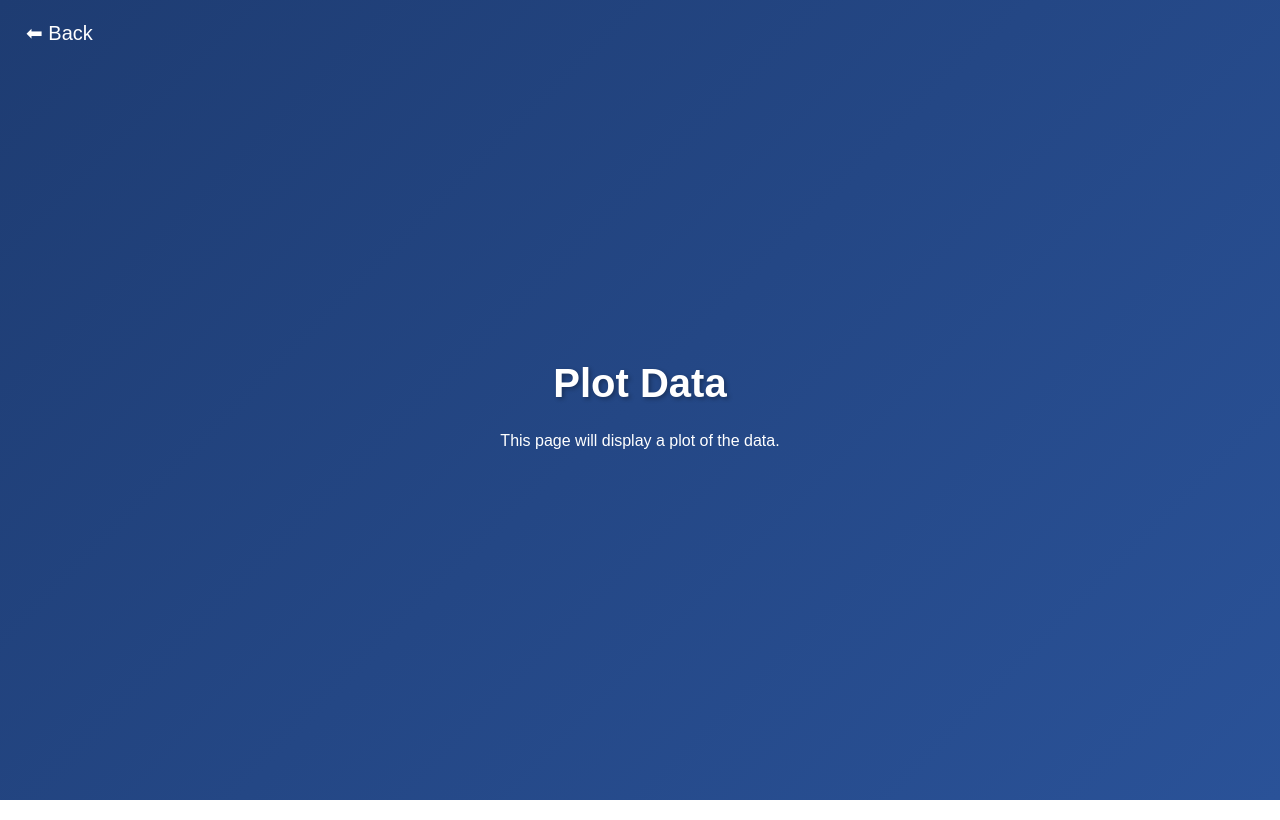
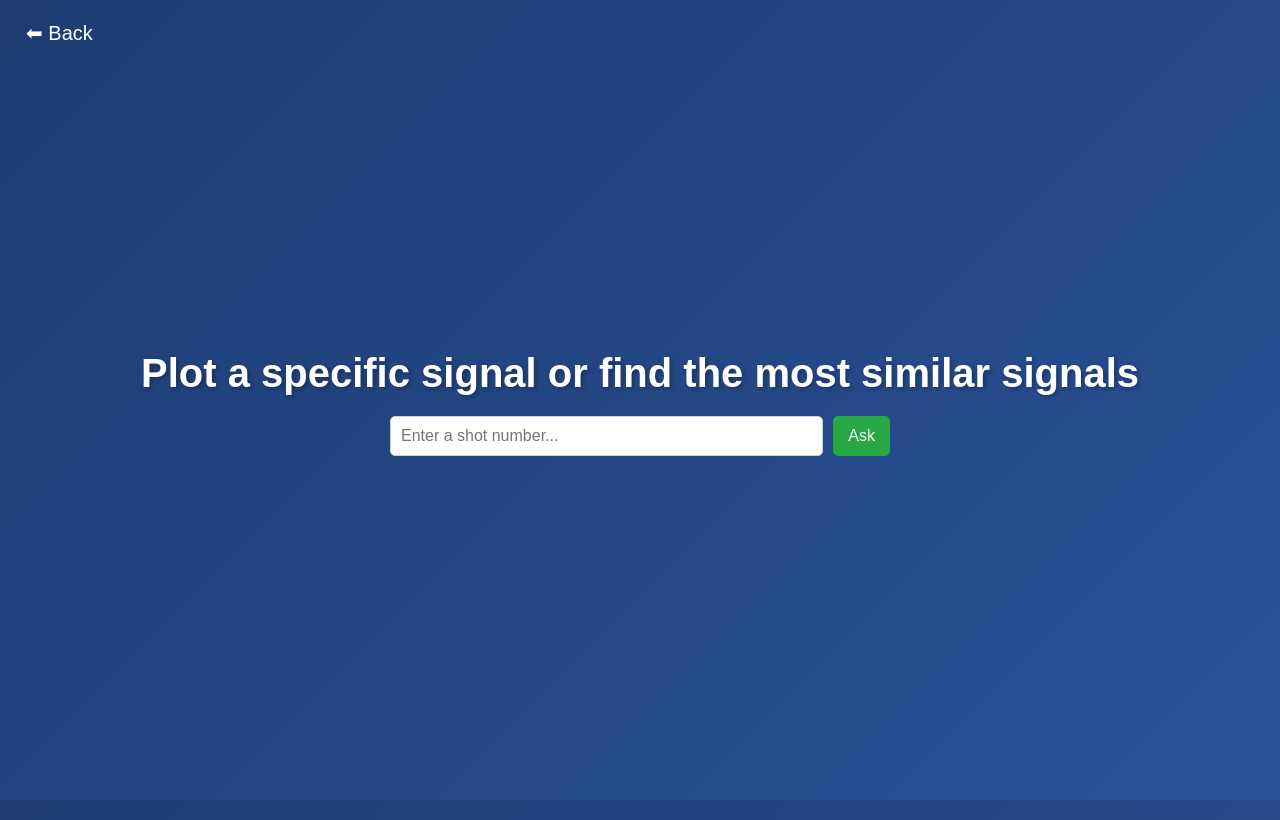
Before and after one commit to smorenolasa1/TJ-II_Chatbot_Frontend, a React (Vite) app in the folder my-dashboard/: page /plot in a window 1280 px wide. Built offline with nearby package versions, Linux system fonts and the light colour scheme.

Commit message:
connect to backend

```diff
--- a/my-dashboard/package.json
+++ b/my-dashboard/package.json
@@ -10,7 +10,10 @@
     "preview": "vite preview"
   },
   "dependencies": {
+    "axios": "^1.8.3",
+    "chart.js": "^4.4.8",
     "react": "^19.0.0",
+    "react-chartjs-2": "^5.3.0",
     "react-dom": "^19.0.0",
     "react-router-dom": "^7.3.0",
     "styled-components": "^6.1.15"
--- a/my-dashboard/src/pages/Dashboard.css
+++ b/my-dashboard/src/pages/Dashboard.css
@@ -31,6 +31,22 @@
     text-align: center;
     padding: 20px;
   }
+  .logo-container {
+    margin-top: 40px;
+    display: flex;
+    justify-content: center;
+  }
+
+  .logo {
+    width: 300px; /* Adjust size as needed */
+    height: auto;
+    opacity: 0.8;
+    transition: opacity 0.3s ease;
+  }
+
+  .logo:hover {
+    opacity: 1;
+  }
 
   @media (max-width: 768px) {
     .dashboard-grid {
--- a/my-dashboard/src/pages/Dashboard.jsx
+++ b/my-dashboard/src/pages/Dashboard.jsx
@@ -8,7 +8,7 @@ const Dashboard = () => {
   const navigate = useNavigate();
 
   return (
-    <div className="page-container">
+    <div className="dashboard">
       <h1 className="dashboard-title">TJ-II Chatbot</h1>
       <div className="dashboard-grid">
         <Card>
@@ -21,6 +21,11 @@ const Dashboard = () => {
           <Button onClick={() => navigate("/plot")}>Plot Data</Button>
         </Card>
       </div>
+
+      {/* Logo at the bottom */}
+      <div className="logo-container">
+        <img src="/ciematlogo.jpeg" alt="Ciemat Logo" className="logo" />
+      </div>
     </div>
   );
 };
--- a/my-dashboard/src/pages/PlotPage.css
+++ b/my-dashboard/src/pages/PlotPage.css
@@ -1,34 +1,63 @@
-body {
-    background: linear-gradient(135deg, #1e3c72, #2a5298);
-    color: white;
-    height: 100vh;
+.page-container {
     display: flex;
+    flex-direction: column;
     align-items: center;
-    justify-content: center;
-    text-align: center;
+    padding: 20px;
   }
 
   .back-button {
-    position: absolute;
-    top: 20px;
-    left: 20px;
-    background: none;
-    border: none;
-    font-size: 20px;
-    color: white;
+    align-self: flex-start;
+    margin-bottom: 10px;
+  }
+
+  .plot-title {
+    text-align: center;
+    margin-bottom: 20px;
+  }
+
+  .search-container {
+    display: flex;
+    gap: 10px;
+    margin-bottom: 20px;
+  }
+
+  .search-bar {
+    padding: 10px;
+    width: 300px;
+  }
+
+  .search-button {
+    padding: 10px 15px;
     cursor: pointer;
   }
-  .page-container {
-    min-height: 100vh; /* Ensures background adapts to content */
-    display: flex;
-    flex-direction: column;
-    align-items: center;
-    justify-content: center;
+
+  .response {
     text-align: center;
-    padding: 20px;
+    margin-bottom: 20px;
   }
 
-  h1 {
-    font-size: 2.5rem;
-    text-shadow: 2px 2px 4px rgba(0, 0, 0, 0.3);
+  .signal-list {
+    list-style-type: none;
+    padding: 0;
   }
+
+  .signal-list li {
+    background-color: #f5f5f5;
+    padding: 10px;
+    margin: 5px 0;
+    border-radius: 5px;
+  }
+
+  .plot-container {
+    text-align: center;
+    margin-top: 20px;
+  }
+
+  .plot-image {
+    max-width: 80%;  /* ✅ Prevents image from taking full width */
+    height: auto;
+    border: 1px solid #ddd;
+    border-radius: 10px;
+    padding: 5px;
+    box-shadow: 0 4px 8px rgba(0, 0, 0, 0.1);
+  }
--- a/my-dashboard/src/pages/PlotPage.jsx
+++ b/my-dashboard/src/pages/PlotPage.jsx
@@ -1,15 +1,94 @@
-import React from "react";
+import React, { useState } from "react";
 import { useNavigate } from "react-router-dom";
 import "./PlotPage.css";
 
 const PlotPage = () => {
   const navigate = useNavigate();
+  const [shotNumber, setShotNumber] = useState("");
+  const [similarSignals, setSimilarSignals] = useState([]);
+  const [plotUrl, setPlotUrl] = useState(null);
+  const [loading, setLoading] = useState(false);
+  const [error, setError] = useState("");
+
+  const handleSearch = async () => {
+    setLoading(true);
+    setError("");
+    setSimilarSignals([]);
+    setPlotUrl(null);
+
+    console.log("Sending request with shot number:", shotNumber);
+
+    try {
+      const response = await fetch("http://localhost:5000/get_similar_signals", {
+        method: "POST",
+        headers: {
+          "Content-Type": "application/json",
+        },
+        body: JSON.stringify({ shot_number: shotNumber }),
+        mode: "cors",
+      });
+
+      console.log("Response status:", response.status);
+
+      if (!response.ok) throw new Error("Failed to fetch data");
+
+      const data = await response.json();
+      console.log("Response data:", data);
+
+      setSimilarSignals(data.similar_signals);
+      setPlotUrl(data.plot_url);
+    } catch (error) {
+      console.error("Error fetching similar signals:", error);
+      setError("Failed to fetch data. Please try again.");
+    } finally {
+      setLoading(false);
+    }
+  };
 
   return (
-    <div className="plot-page">
+    <div className="page-container">
       <button className="back-button" onClick={() => navigate("/")}>⬅ Back</button>
-      <h1>Plot Data</h1>
-      <p>This page will display a plot of the data.</p>
+
+      <h1 className="plot-title">Plot a specific signal or find the most similar signals</h1>
+
+      <div className="search-container">
+        <input
+          type="text"
+          className="search-bar"
+          placeholder="Enter a shot number..."
+          value={shotNumber}
+          onChange={(e) => setShotNumber(e.target.value)}
+        />
+        <button className="search-button" onClick={handleSearch} disabled={loading}>
+          {loading ? "Loading..." : "Ask"}
+        </button>
+      </div>
+
+      {error && <p className="error">{error}</p>}
+
+      {/* Similar signals list */}
+      {similarSignals.length > 0 && (
+        <div className="response">
+          <h2>Similar Signals</h2>
+          <ul className="signal-list">
+            {similarSignals.map((sig, index) => (
+              <li key={index}>Shot {sig.shot}: Confidence {sig.confidence.toFixed(4)}</li>
+            ))}
+          </ul>
+        </div>
+      )}
+
+      {/* Plot + Download Button */}
+      {plotUrl && (
+        <div className="plot-container">
+          <h2>Generated Plot</h2>
+          <img src={plotUrl} alt="Similar Signals Plot" className="plot-image" />
+          <br />
+          <a href={plotUrl} download="similar_signals_plot.png" className="download-button">
+            ⬇ Download Plot
+          </a>
+        </div>
+      )}
     </div>
   );
 };
```
Also changed, not shown: my-dashboard/public/ciematlogo.jpeg (added), 1 other file (tests, documents, lock files or other folders).
